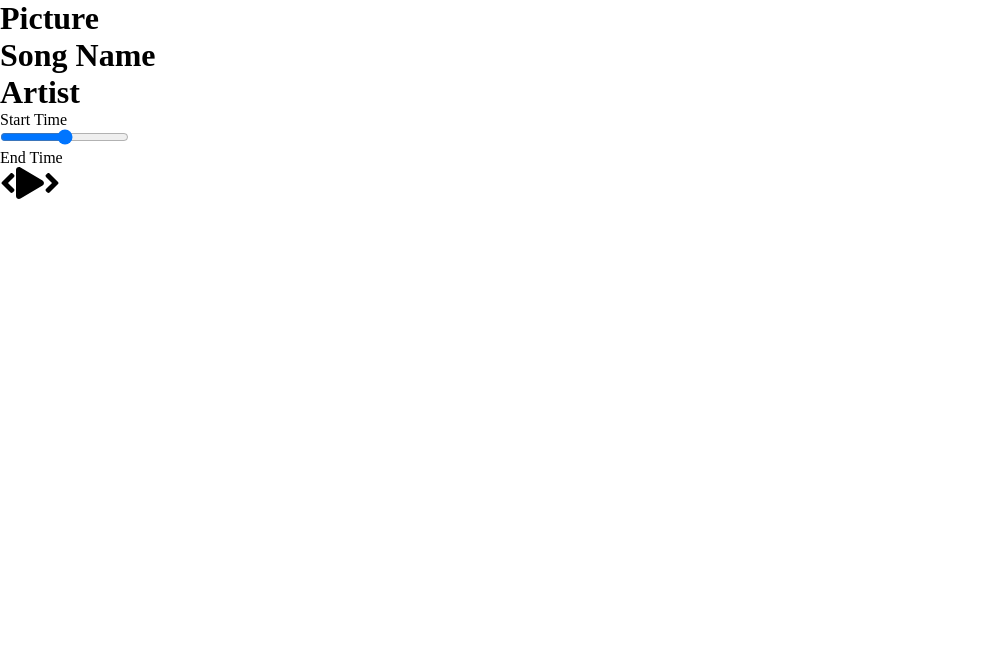
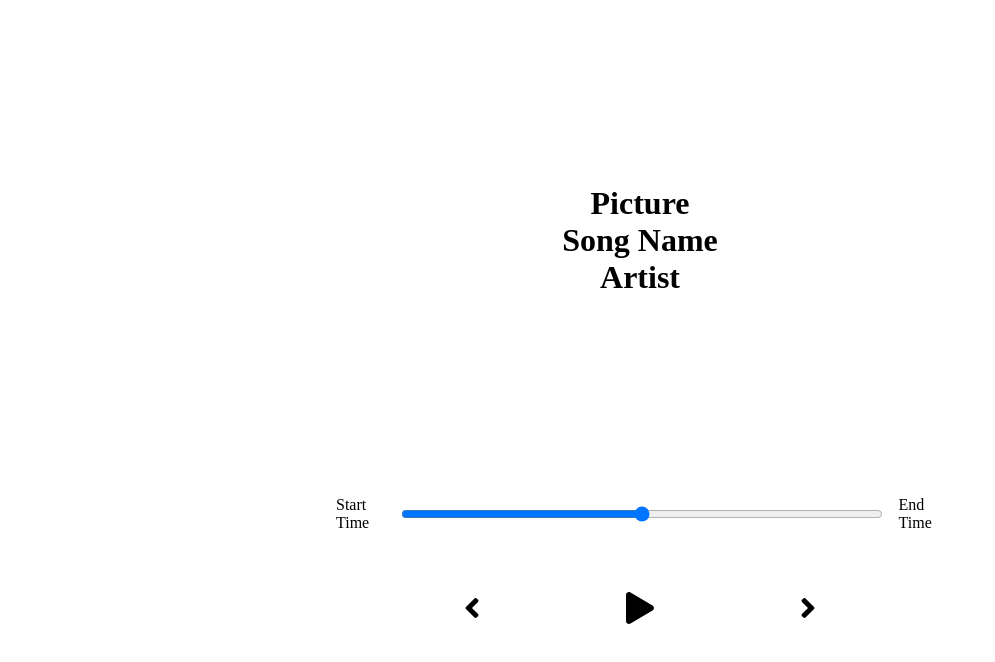
Before and after one commit to HeresJohnny5/React-Music-App, a React (Create React App) app: page / in a window 1280 px wide. Shown: the top 662 px of the page, without its empty margins (0-995 px from the left). Built offline with nearby package versions, Linux system fonts and the light colour scheme.

Commit message:
Add initial styles for both Song and Player Component.

```diff
--- a/src/components/Player.js
+++ b/src/components/Player.js
@@ -12,7 +12,7 @@
 
 export const Player = () => {
   return (
-    <div className="player">
+    <div className="player-container">
       <div className="time-control">
         <p>Start Time</p>
         <input type="range" />
--- a/src/components/Song.js
+++ b/src/components/Song.js
@@ -2,7 +2,7 @@
 
 export const Song = () => {
   return (
-    <div className="song">
+    <div className="song-container">
       <h1>Picture</h1>
       <h1>Song Name</h1>
       <h1>Artist</h1>
--- /dev/null
+++ b/src/styles/_player.scss
@@ -0,0 +1,33 @@
+.player-container {
+  display: flex;
+  flex-direction: column;
+  align-items: center;
+  justify-content: space-between;
+  min-height: 20vh;
+}
+
+.time-control {
+  display: flex;
+  width: 50%;
+
+  input {
+    padding: 1rem 2rem;
+    width: 100%;
+  }
+
+  p {
+    padding: 1rem;
+  }
+}
+
+.play-control {
+  display: flex;
+  justify-content: space-between;
+  align-items: center;
+  padding: 1rem;
+  width: 30%;
+
+  svg {
+    cursor: pointer;
+  }
+}
--- /dev/null
+++ b/src/styles/_song.scss
@@ -0,0 +1,7 @@
+.song-container {
+  display: flex;
+  flex-direction: column;
+  align-items: center;
+  justify-content: center;
+  min-height: 60vh;
+}
--- a/src/styles/app.scss
+++ b/src/styles/app.scss
@@ -3,3 +3,6 @@
   margin: 0;
   padding: 0;
 }
+
+@import './player';
+@import './song';
```
Also changed, not shown: 1 other file (tests, documents, lock files or other folders).
